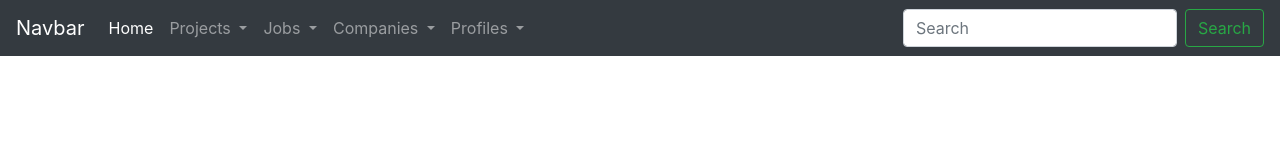
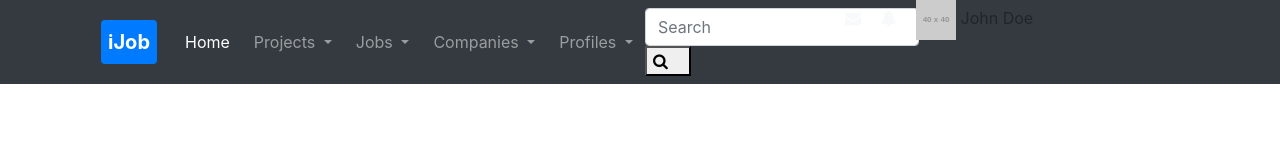
Before and after one commit to mjohnson24/devJobsHTML, a website: page src/index.html in a window 1280 px wide. Drawn offline with nearby package versions, Linux system fonts and the light colour scheme; files that its build step writes are made by us from their sources; placeholder pictures from the web are drawn by us; files whose address does not match are found by name.

Commit message:
modified bootstrap navbar

```diff
--- a/src/index.html
+++ b/src/index.html
@@ -20,12 +20,14 @@
 
 <body>
     <header id="header">
+        <div class="container">
+            <div class="row">
+                <div class="col-md-9 col-lg-8">
                     <nav class="navbar navbar-expand-lg navbar-dark bg-dark">
-            <a class="navbar-brand" href="#">Navbar</a>
+                        <a class="navbar-brand font-weight-bold" href="#">iJob</a>
                         <button class="navbar-toggler" type="button" data-toggle="collapse" data-target="#navbarSupportedContent" aria-controls="navbarSupportedContent" aria-expanded="false" aria-label="Toggle navigation">
                             <span class="navbar-toggler-icon"></span>
                         </button>
-
                         <div class="collapse navbar-collapse" id="navbarSupportedContent">
                             <ul class="navbar-nav mr-auto">
                                 <li class="nav-item active">
@@ -74,11 +76,23 @@
                             </ul>
                             <form class="form-inline my-2 my-lg-0">
                                 <input class="form-control mr-sm-2" type="search" placeholder="Search" aria-label="Search">
-                <button class="btn btn-outline-success my-2 my-sm-0" type="submit">Search</button>
+                                <button class="my-2 my-sm-0" type="submit"><i class="fa fa-search" aria-hidden="true"></i></button>
                             </form>
                         </div>
                     </nav>
+                </div>
+                <div class="col-md-3 col-lg-4">
+                    <i class="fa fa-envelope text-light" aria-hidden="true"></i>
+                    <i class="fa fa-bell text-light" aria-hidden="true"></i>
+                    <img src="https://via.placeholder.com/40" alt="">
+                    <span>John Doe</span>
+                </div>
+            </div>
+        </div>
     </header>
+
+
+
 
 <script src="https://code.jquery.com/jquery-3.4.1.slim.min.js" integrity="sha384-J6qa4849blE2+poT4WnyKhv5vZF5SrPo0iEjwBvKU7imGFAV0wwj1yYfoRSJoZ+n" crossorigin="anonymous"></script>
 <script src="https://cdn.jsdelivr.net/npm/popper.js@1.16.0/dist/umd/popper.min.js" integrity="sha384-Q6E9RHvbIyZFJoft+2mJbHaEWldlvI9IOYy5n3zV9zzTtmI3UksdQRVvoxMfooAo" crossorigin="anonymous"></script>
--- a/src/scss/components/_buttons.scss
+++ b/src/scss/components/_buttons.scss
@@ -0,0 +1,3 @@
+.fa {
+    padding-right: 15px;
+}
--- a/src/scss/layout/_header.scss
+++ b/src/scss/layout/_header.scss
@@ -0,0 +1,3 @@
+header {
+    background-color: $gray-800;
+}
--- a/src/scss/layout/_navigation.scss
+++ b/src/scss/layout/_navigation.scss
@@ -0,0 +1,23 @@
+.dropdown-menu {
+    margin-top: .65rem;
+    border-top: 2px $blue solid;
+    border-radius: 0 0 4px 4px;
+}
+
+.navbar-dark .navbar-brand,
+.navbar-dark .navbar-brand:focus,
+.navbar-dark .navbar-brand:hover {
+    background-color: $blue;
+    padding: 7px;
+    border-radius: 4px;
+
+}
+
+
+
+@media (min-width: 992px) {
+    .navbar-expand-lg .navbar-nav .nav-link {
+        padding-right: .75rem;
+        padding-left: .75rem;
+    }
+}
```
Also changed, not shown: dist/css/style.min.css, dist/index.html, 1 other file. Lines whose indentation alone changed are shown as unchanged.
